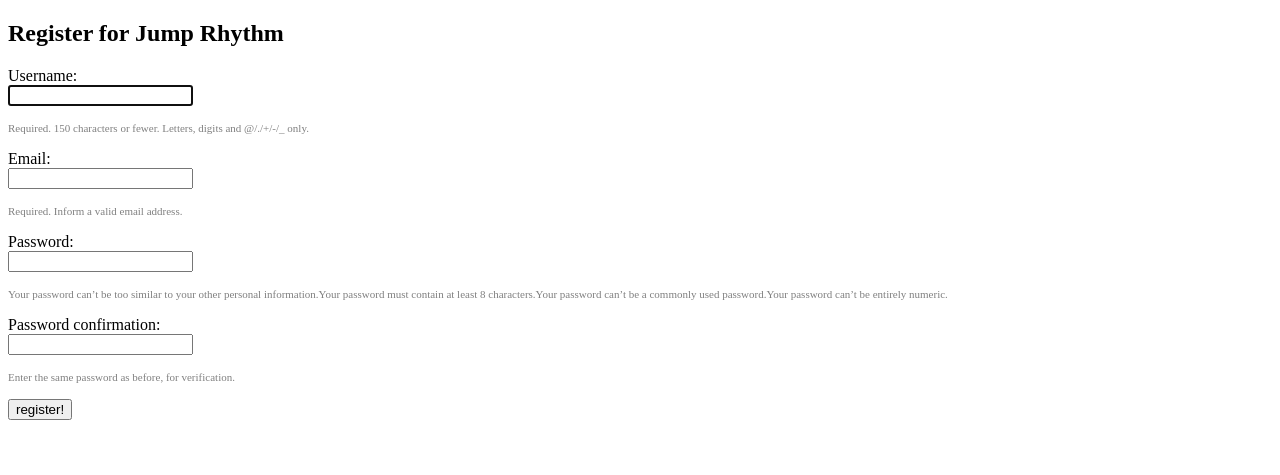
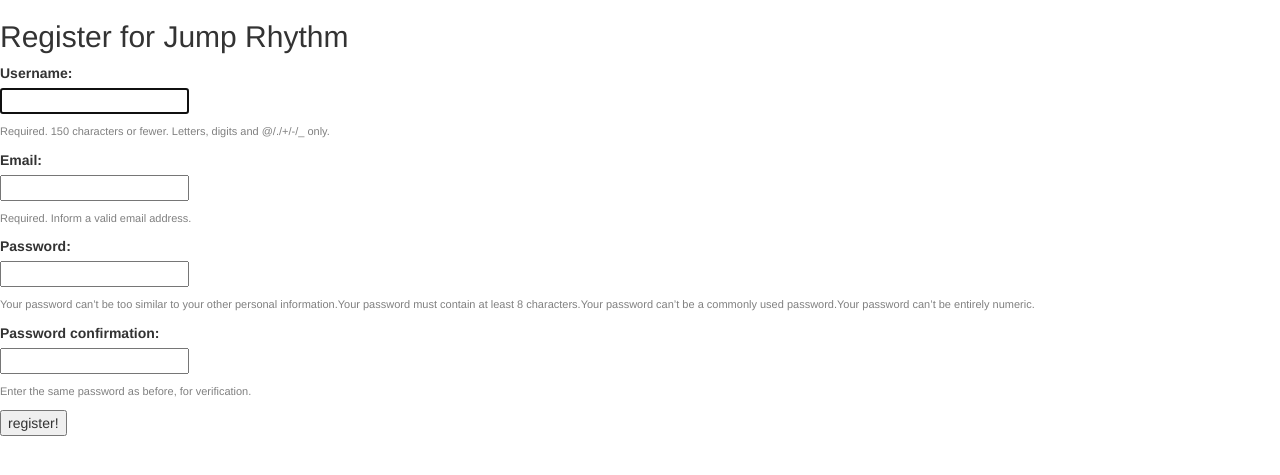
Before and after one commit to WANGXiaowen0904/JumpRhythm, a Django app: page /jumprhythm/sign-up/ in a window 1280 px wide. Shown: the top 475 px of the page. Run offline with Django 3.2, Linux system fonts and the light colour scheme; some libraries are stand-ins or nearby versions.

Commit message:
Changed default start page to myauth.index for dev...

```diff
--- a/JumpRhythm/urls.py
+++ b/JumpRhythm/urls.py
@@ -15,8 +15,12 @@
 """
 from django.contrib import admin
 from django.urls import path, include
+from django.conf.urls import url
+
+from myauth.views import index
 
 urlpatterns = [
+    url(r'^$', index),
     path('jumprhythm/', include('myauth.urls')),
     path('admin/', admin.site.urls),
 ]
--- a/myauth/templates/myauth/base.html
+++ b/myauth/templates/myauth/base.html
@@ -3,6 +3,9 @@
 <head>
     <meta charset="UTF-8">
     <title>Jump Rhythm</title>
+
+    <link rel="stylesheet" href="//maxcdn.bootstrapcdn.com/bootstrap/3.2.0/css/bootstrap.min.css">
+    <link rel="stylesheet" href="//maxcdn.bootstrapcdn.com/bootstrap/3.2.0/css/bootstrap-theme.min.css">
 </head>
 <body>
 {% block content %}
```
